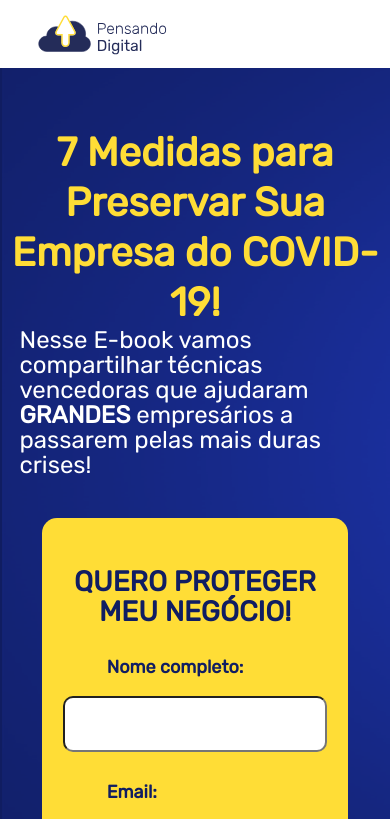
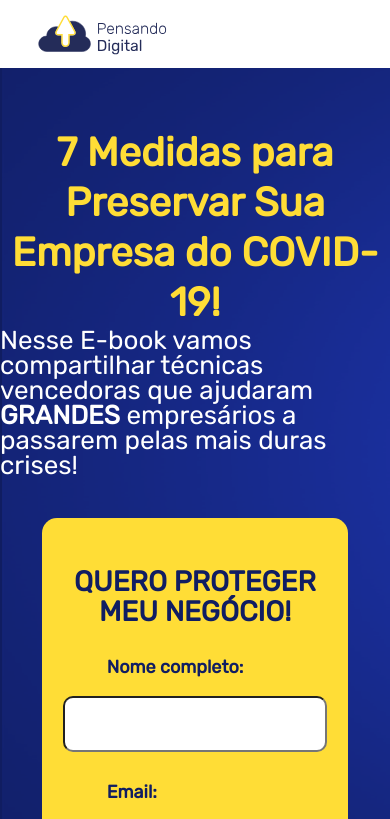
Before and after one commit to glaubermag/ebook-landing-page, a React (Create React App) app: page / in a window 390 px wide. Shown: the top 819 px of the page. Built offline with nearby package versions, Linux system fonts and the light colour scheme.

Commit message:
Update style.css

```diff
--- a/src/components/style.css
+++ b/src/components/style.css
@@ -220,14 +220,13 @@ margin-right: 15%;
 
         .paragrafo {
             margin-top: 5%;
-            font-size: 1.5em;
+            font-size: 26px;
             line-height: 25px;
             font-weight: 300;
             color: #FFFFFF;
             text-align: left;
             margin: auto;
-            margin-left: 5%;
-            margin-right: 5%;
+
             margin-bottom: 20px;
 
             }
```
